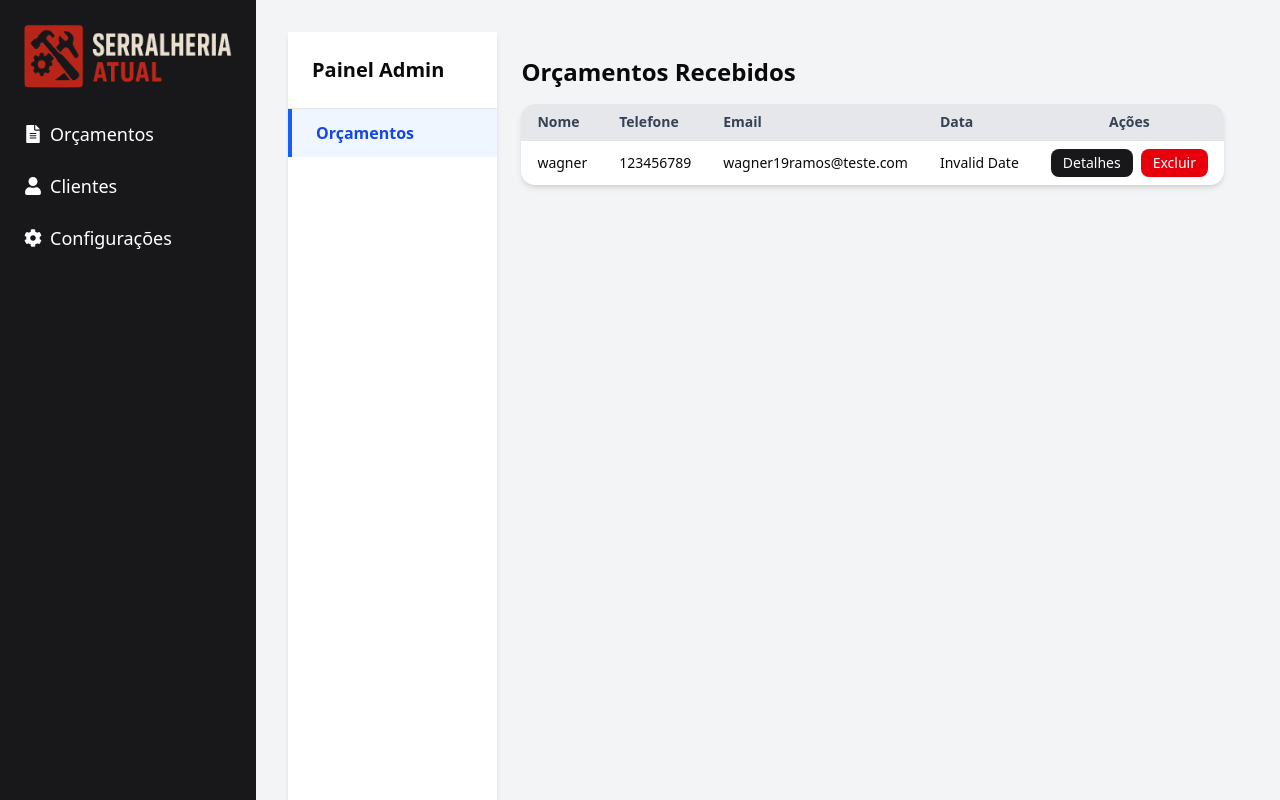
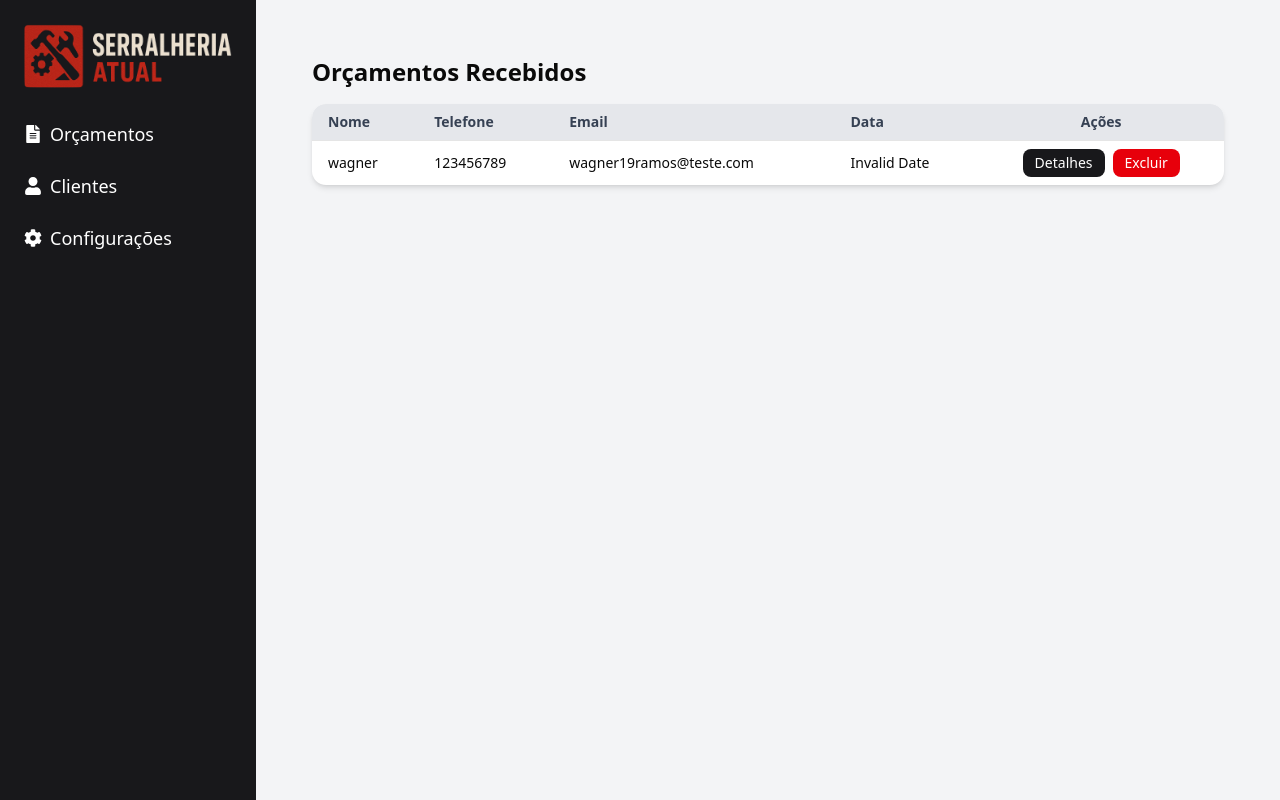
Before and after one commit to wagnerRam/serralheriaAtual, a Next.js app: page /admin in a window 1280 px wide. Built offline with nearby package versions, Linux system fonts and the light colour scheme.

Commit message:
Arrumando painel Admin

```diff
--- a/src/app/admin/layout.tsx
+++ b/src/app/admin/layout.tsx
@@ -1,36 +1,57 @@
-// src/components/layout.tsx
-import { ReactNode } from 'react';
-import { FaFileAlt, FaUser, FaCog } from 'react-icons/fa';
+"use client";  // 👈 Adicione isso no topo
+
+import { ReactNode, useState } from "react";
+import { FaFileAlt, FaUser, FaCog, FaBars, FaTimes } from "react-icons/fa";
 
 type LayoutProps = {
   children: ReactNode;
 };
 
 export default function Layout({ children }: LayoutProps) {
+  const [open, setOpen] = useState(false);
+
   return (
-    <div className="flex h-screen bg-gray-100">
+    <div className="flex flex-col h-screen bg-gray-100 md:flex-row">
+      {/* Botão mobile */}
+      <div className="md:hidden flex items-center justify-between bg-zinc-900 text-white p-4">
+        <span className="text-lg font-bold">Serralheria Atual</span>
+        <button onClick={() => setOpen(!open)} className="text-2xl">
+          {open ? <FaTimes /> : <FaBars />}
+        </button>
+      </div>
+
       {/* Menu lateral */}
-      <aside className="w-64 bg-zinc-900 text-white p-6">
+      <aside
+        className={`fixed md:static top-0 left-0 h-full w-64 bg-zinc-900 text-white p-6 transform ${
+          open ? "translate-x-0" : "-translate-x-full"
+        } md:translate-x-0 transition-transform duration-300 ease-in-out z-50`}
+      >
         <div className="text-2xl font-bold mb-8">
           <img src="/logo.png" alt="Serralheria Atual" className="mb-4" />
         </div>
         <nav className="space-y-6 text-lg">
-          <div className="flex items-center gap-2 cursor-pointer">
+          <div className="flex items-center gap-2 cursor-pointer hover:text-gray-300">
             <FaFileAlt /> Orçamentos
           </div>
-          <div className="flex items-center gap-2 cursor-pointer">
+          <div className="flex items-center gap-2 cursor-pointer hover:text-gray-300">
             <FaUser /> Clientes
           </div>
-          <div className="flex items-center gap-2 cursor-pointer">
+          <div className="flex items-center gap-2 cursor-pointer hover:text-gray-300">
             <FaCog /> Configurações
           </div>
         </nav>
       </aside>
 
       {/* Conteúdo da página */}
-      <main className="flex-1 p-8 overflow-y-auto">
-        {children}
-      </main>
+      <main className="flex-1 p-4 md:p-8 overflow-y-auto">{children}</main>
+
+      {/* Fundo escurecido ao abrir o menu mobile */}
+      {open && (
+        <div
+          className="fixed inset-0 bg-black opacity-50 md:hidden"
+          onClick={() => setOpen(false)}
+        ></div>
+      )}
     </div>
   );
 }
--- a/src/app/admin/page.tsx
+++ b/src/app/admin/page.tsx
@@ -15,29 +15,21 @@ export default function AdminPanel() {
   const [orcamentos, setOrcamentos] = useState<Orcamento[]>([]);
   const [mensagemAbertaId, setMensagemAbertaId] = useState<number | null>(null);
   const [menuAtivo, setMenuAtivo] = useState<"orcamentos">("orcamentos");
+  const [menuAberto, setMenuAberto] = useState(false);
 
   useEffect(() => {
     async function fetchOrcamentos() {
-      const res = await fetch("/api/contatos", { cache: "no-store" }); // ALTERADO AQUI
+      const res = await fetch("/api/contatos", { cache: "no-store" });
       const data = await res.json();
-
-      if (Array.isArray(data)) {
-        setOrcamentos(data);
-      } else {
-        setOrcamentos([]);
-      }
+      if (Array.isArray(data)) setOrcamentos(data);
     }
     fetchOrcamentos();
   }, []);
 
   async function handleDelete(id: number) {
     if (!confirm("Tem certeza que deseja deletar este orçamento?")) return;
-
     try {
-      const res = await fetch(`/api/contatos/${id}`, {  // ALTERADO AQUI
-        method: "DELETE",
-      });
-
+      const res = await fetch(`/api/contatos/${id}`, { method: "DELETE" });
       if (res.ok) {
         setOrcamentos((prev) => prev.filter((orc) => orc.id !== id));
         if (mensagemAbertaId === id) setMensagemAbertaId(null);
@@ -51,68 +43,70 @@ export default function AdminPanel() {
   }
 
   return (
-    <div className="flex min-h-screen bg-gray-100">
-      <nav className="w-60 bg-white shadow-md flex flex-col">
-        <div className="p-6 font-bold text-xl border-b">Painel Admin</div>
-        <button
-          onClick={() => setMenuAtivo("orcamentos")}
-          className={`text-left px-6 py-3 border-l-4 ${
-            menuAtivo === "orcamentos"
-              ? "border-blue-600 bg-blue-50 text-blue-700 font-semibold"
-              : "border-transparent hover:bg-gray-100"
-          }`}
-        >
-          Orçamentos
+    <div className="flex flex-col md:flex-row min-h-screen bg-gray-100">
+      {/* 🔹 Cabeçalho Mobile */}
+      <div className="flex md:hidden items-center justify-between bg-zinc-900 text-white p-4">
+        <span className="font-bold text-lg">Painel Admin</span>
+        <button onClick={() => setMenuAberto(!menuAberto)} className="text-xl">
+          ☰
         </button>
-      </nav>
+      </div>
 
-      <main className="flex-1 p-6">
+      <main className="flex-1 p-4 sm:p-6 overflow-y-auto">
         {menuAtivo === "orcamentos" && (
           <>
-            <h1 className="text-2xl font-bold mb-4">Orçamentos Recebidos</h1>
-            <div className="bg-white shadow-md rounded-xl overflow-auto">
-              <table className="min-w-full text-sm text-left">
-                <thead className="bg-gray-200 text-gray-700">
+            <h1 className="text-xl sm:text-2xl font-bold mb-4 text-center sm:text-left">
+              Orçamentos Recebidos
+            </h1>
+
+            <div className="bg-white shadow-md rounded-xl overflow-x-auto">
+              <table className="min-w-full text-sm text-left border-collapse">
+                <thead className="bg-gray-200 text-gray-700 text-xs sm:text-sm">
                   <tr>
-                    <th className="px-4 py-2">Nome</th>
-                    <th className="px-4 py-2">Telefone</th>
-                    <th className="px-4 py-2">Email</th>
-                    <th className="px-4 py-2">Data</th>
+                    <th className="px-4 py-2 whitespace-nowrap">Nome</th>
+                    <th className="px-4 py-2 whitespace-nowrap">Telefone</th>
+                    <th className="px-4 py-2 whitespace-nowrap">Email</th>
+                    <th className="px-4 py-2 whitespace-nowrap">Data</th>
                     <th className="px-4 py-2 text-center">Ações</th>
                   </tr>
                 </thead>
                 <tbody>
                   {orcamentos.map((orc) => (
                     <React.Fragment key={orc.id}>
-                      <tr className="border-t hover:bg-gray-50">
-                        <td className="px-4 py-2 whitespace-nowrap">{orc.nome}</td>
-                        <td className="px-4 py-2 whitespace-nowrap">{orc.telefone}</td>
-                        <td className="px-4 py-2 whitespace-nowrap">{orc.email}</td>
-                        <td className="px-4 py-2 whitespace-nowrap">
+                      <tr className="border-t hover:bg-gray-50 text-xs sm:text-sm">
+                        <td className="px-4 py-2">{orc.nome}</td>
+                        <td className="px-4 py-2">{orc.telefone}</td>
+                        <td className="px-4 py-2">{orc.email}</td>
+                        <td className="px-4 py-2">
                           {new Date(orc.criado_em).toLocaleDateString()}
                         </td>
-                        <td className="px-4 py-2 whitespace-nowrap text-center flex justify-center gap-2">
+                        <td className="px-4 py-2 text-center">
+                          <div className="flex flex-col sm:flex-row justify-center gap-2">
                             <button
                               onClick={() =>
-                              setMensagemAbertaId(mensagemAbertaId === orc.id ? null : orc.id)
+                                setMensagemAbertaId(
+                                  mensagemAbertaId === orc.id ? null : orc.id
+                                )
                               }
-                            className="bg-zinc-900 hover:bg-blue-700 text-white px-3 py-1 rounded-md transition"
+                              className="bg-zinc-900 hover:bg-blue-700 text-white px-3 py-1 rounded-md text-xs sm:text-sm"
                             >
                               Detalhes
                             </button>
                             <button
                               onClick={() => handleDelete(orc.id)}
-                            className="bg-red-600 hover:bg-red-700 text-white px-3 py-1 rounded-md transition"
+                              className="bg-red-600 hover:bg-red-700 text-white px-3 py-1 rounded-md text-xs sm:text-sm"
                             >
                               Excluir
                             </button>
+                          </div>
                         </td>
                       </tr>
+
                       {mensagemAbertaId === orc.id && (
                         <tr>
                           <td
                             colSpan={5}
-                            className="bg-gray-100 p-4 whitespace-pre-line text-gray-700"
+                            className="bg-gray-100 p-4 whitespace-pre-line text-gray-700 text-sm"
                           >
                             {orc.mensagem}
                           </td>
@@ -122,6 +116,7 @@ export default function AdminPanel() {
                   ))}
                 </tbody>
               </table>
+
               {orcamentos.length === 0 && (
                 <p className="p-4 text-center text-gray-500">
                   Nenhum orçamento recebido ainda.
```
Lines whose indentation alone changed are shown as unchanged.
